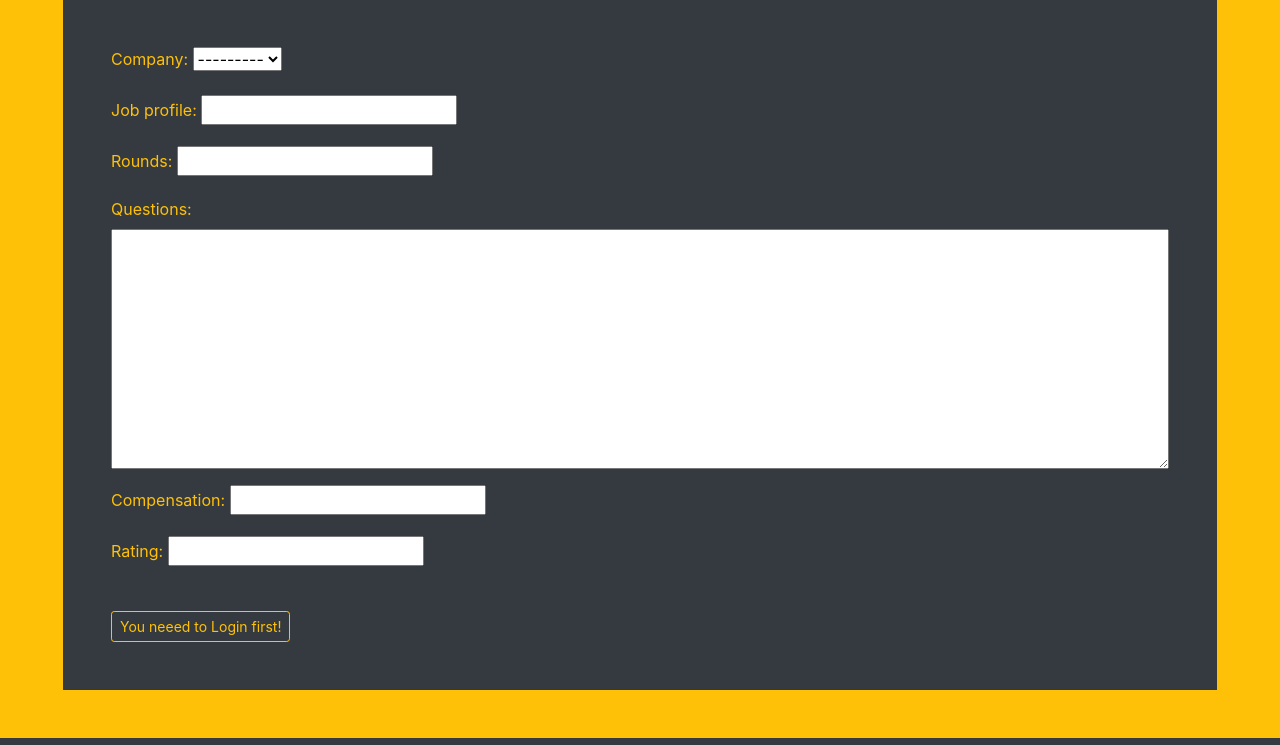
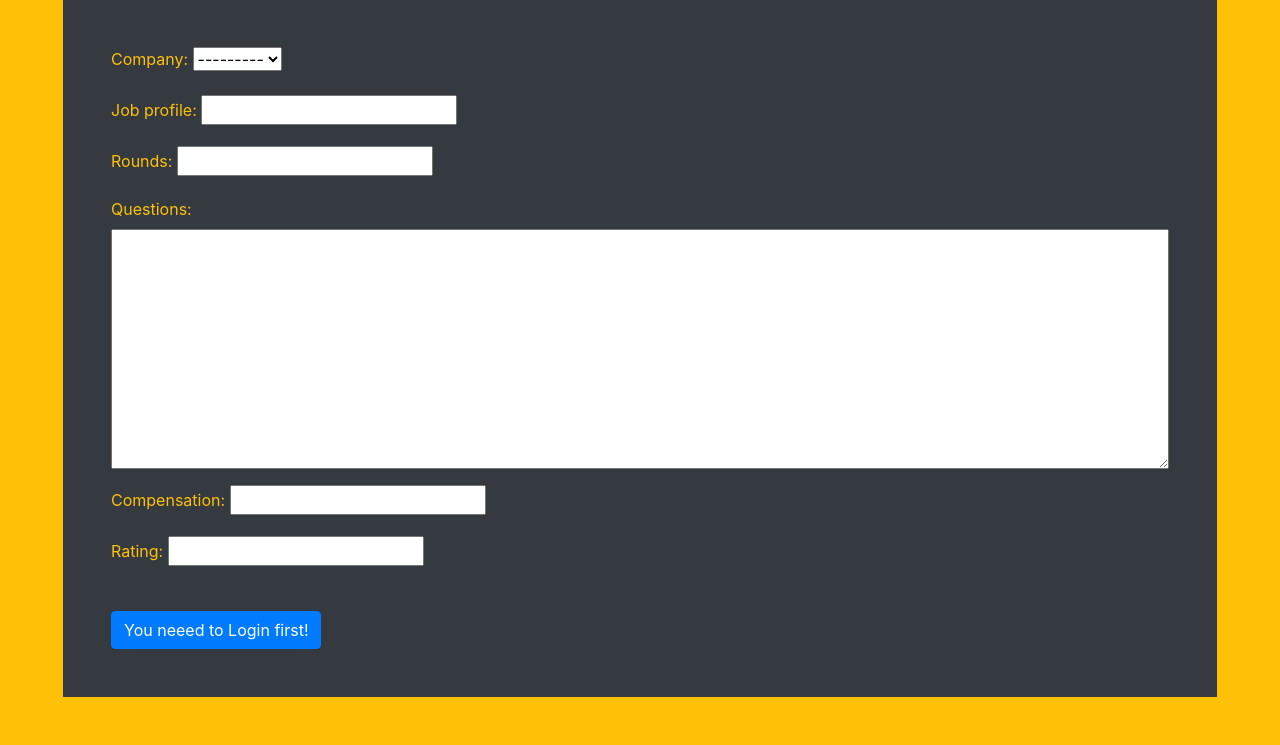
Before and after one commit to arc9693/IntReview, a Django app: page /response/new in a window 1280 px wide. Shown: the part 104-849 px from the top of the page. Run offline with Django 3.2, Linux system fonts and the light colour scheme; data that the repository does not hold is empty; some libraries are stand-ins or nearby versions; some web fonts are replaced.

Commit message:
Fixes #15 login link

```diff
--- a/Interviewbook/templates/Interviewbook/Responseform.html
+++ b/Interviewbook/templates/Interviewbook/Responseform.html
@@ -11,7 +11,7 @@
     {% if user.is_authenticated %}
     <input type="submit" name="submit" value="Upload" id="submit">
     {% else %}
-    <a href="{% url 'login' %}"><button class="btn btn-sm btn-outline-warning my-2 my-sm-0"> You neeed to Login first!</button></a>
+    <a href="{% url 'login' %}"><button type="button" class="btn btn-primary">You neeed to Login first!</button></a>
     {% endif %}
   </form>
 </div>
```
